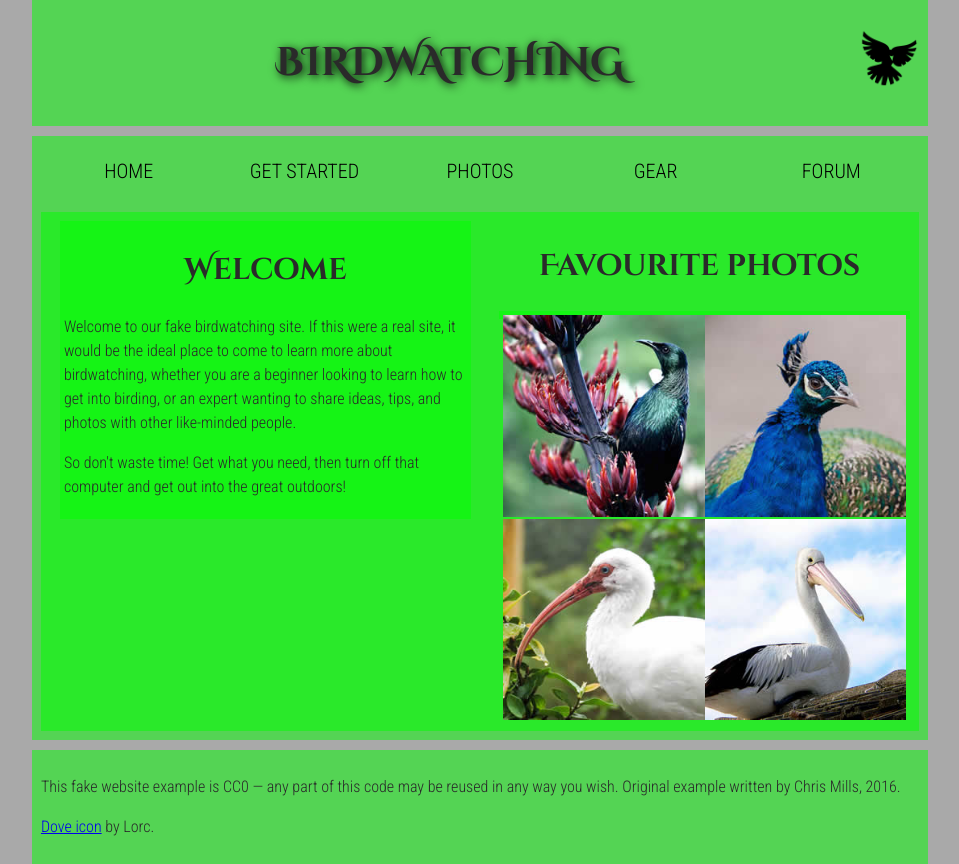
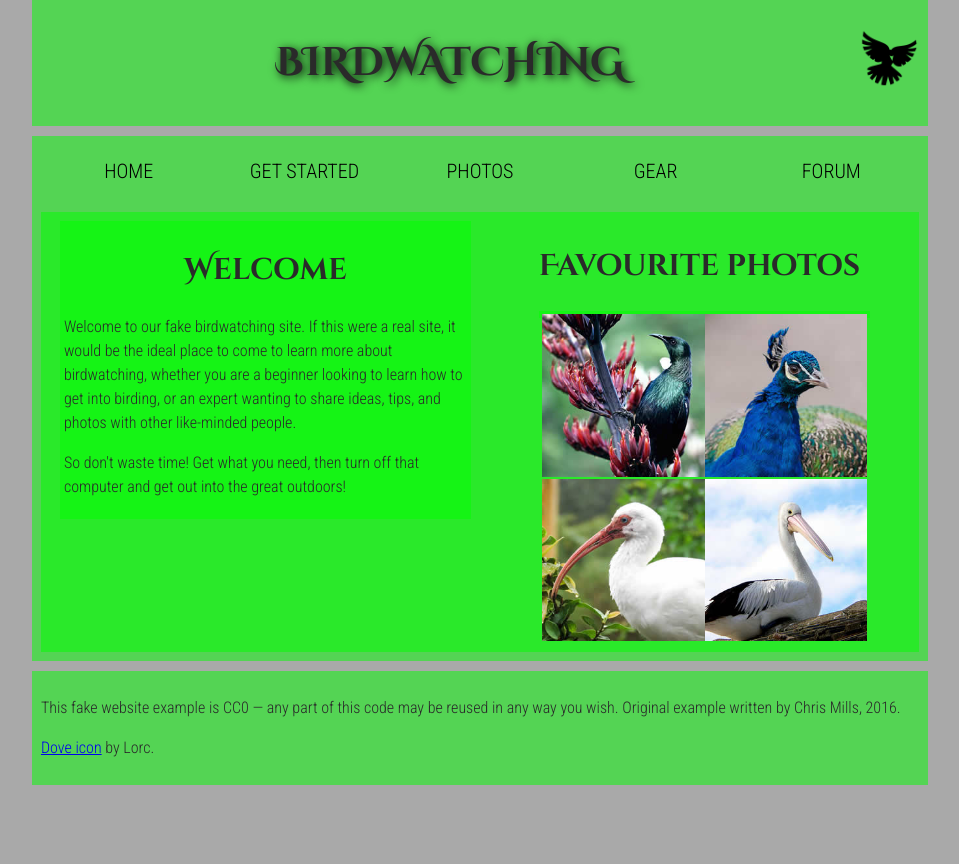
Before and after one commit to akimas1846/webDev-3Hw, a React (Vite) app: page / in a window 1280 px wide. Shown: the whole page, without its empty margins (160-1119 px from the left). After the commit the page ends 800 px from the top, so only its background shows below. Built offline with nearby package versions, Linux system fonts and the light colour scheme.

Commit message:
add in Gallery figure

```diff
--- a/src/components/Gallery.jsx
+++ b/src/components/Gallery.jsx
@@ -4,8 +4,10 @@ export default function Gallery() {
   return (
     <div className="columns is-vcentered is-multiline">
       <div className="column is-3">
-      <h2>Favourite photos</h2>
-        <Image />
+        <h2>Favourite photos</h2>
+        <figure>
+          <Image />
+        </figure>
       </div>
     </div>
   );
```
